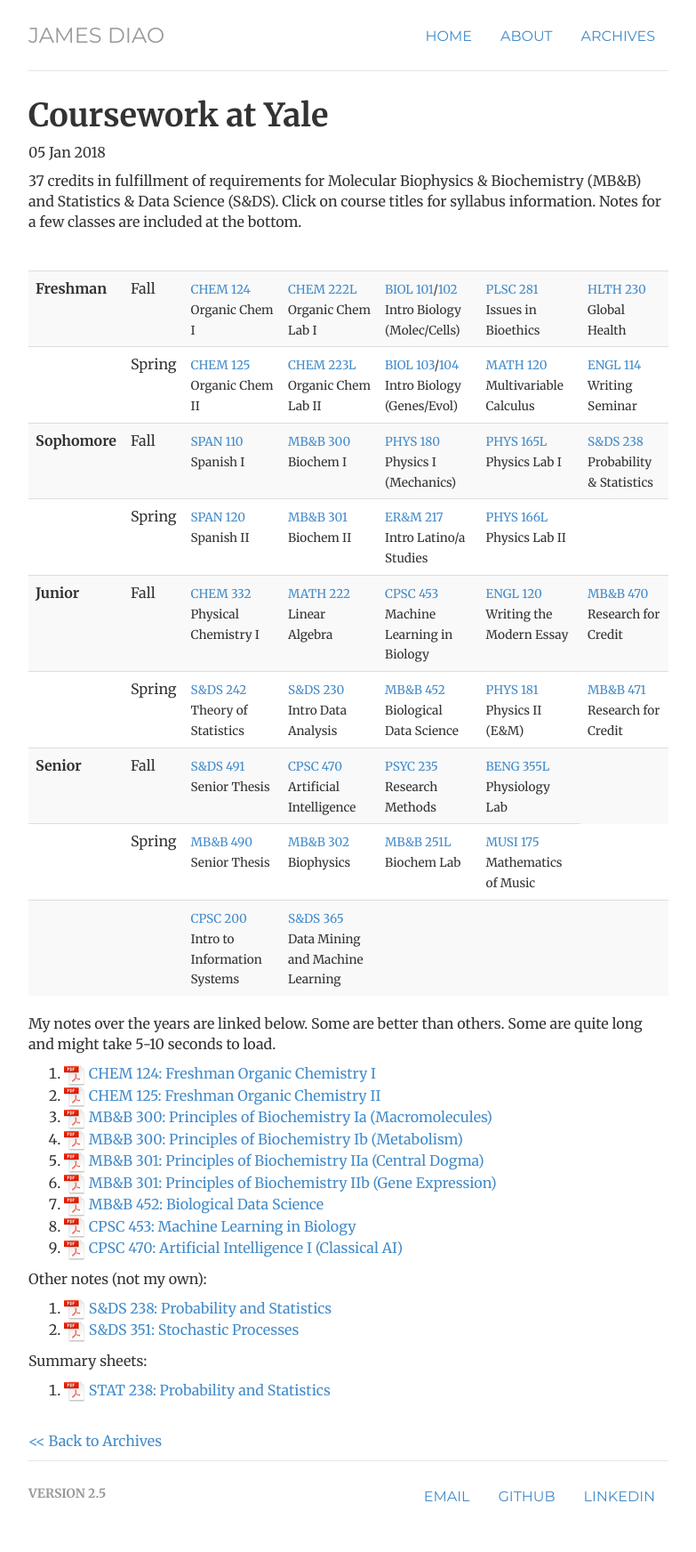
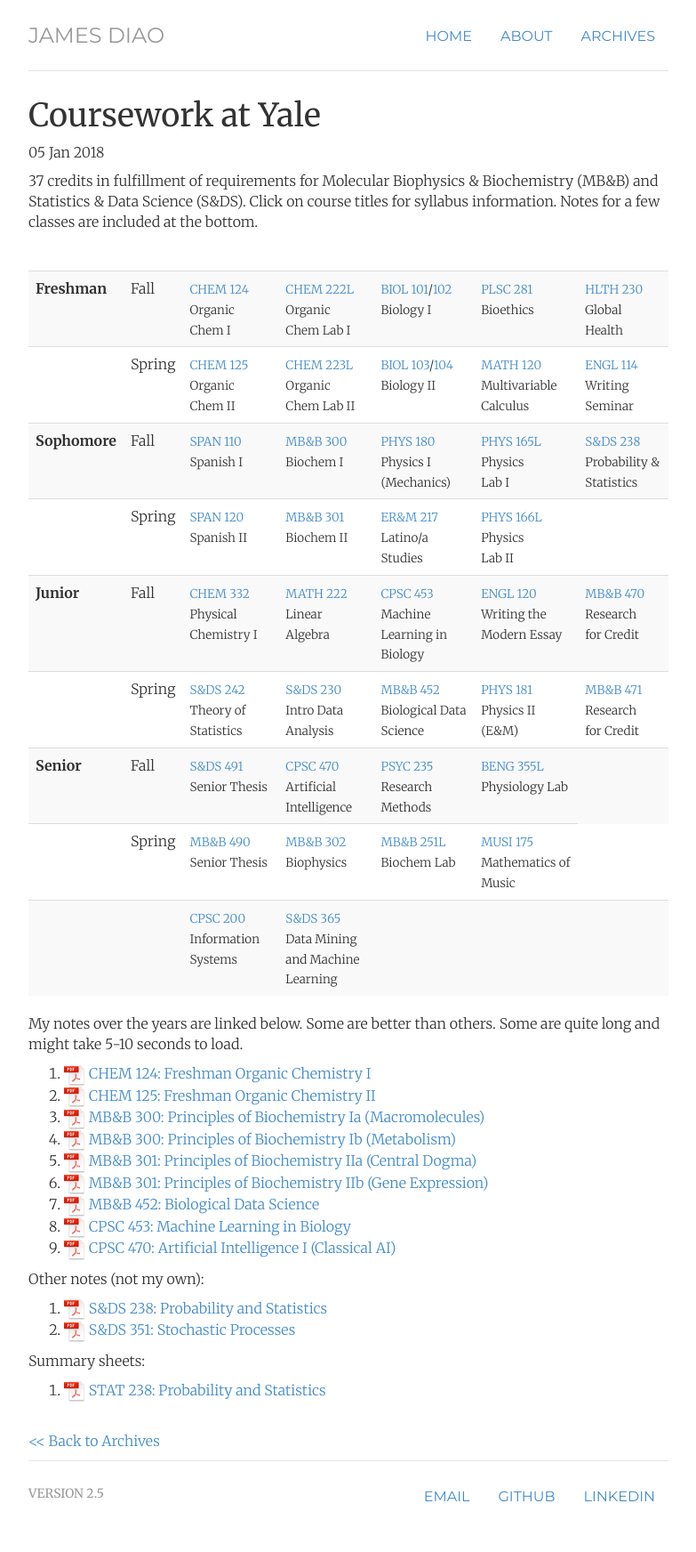
Before and after one commit to WENWENYU/jamesdiao.github.io, a Jekyll site: the page built from _posts/2018-01-05-yale-courses.md, in a window 1280 px wide. Shown: the whole page at 89% size, without its empty margins (248-1031 px from the left). Built offline with Jekyll 4.4.1, drawn with Linux system fonts in a browser that asks for light colours.

Commit message:
Changed font, fixed lightbulb image, fixed Susan's name double parentheses

```diff
--- a/_posts/2018-01-05-yale-courses.md
+++ b/_posts/2018-01-05-yale-courses.md
@@ -13,18 +13,18 @@
 <tr class="odd">
 <td align="left"><b>Freshman</b></td>
 <td align="left">Fall</td>
-<td align="left"><small><a href="/PDF/Syllabi/CHEM124.pdf">CHEM 124</a> Organic Chem I</small></td>
-<td align="left"><small><a href="/PDF/Syllabi/CHEM222L.pdf">CHEM 222L</a> Organic Chem Lab I</small></td>
-<td align="left"><small><a href="/PDF/Syllabi/BIOL101.pdf">BIOL 101</a>/<a href="/PDF/Syllabi/BIOL102.pdf">102</a> Intro Biology (Molec/Cells)</small></td>
-<td align="left"><small><a href="/PDF/Syllabi/PLSC281.pdf">PLSC 281</a> Issues in Bioethics</small></td>
+<td align="left"><small><a href="/PDF/Syllabi/CHEM124.pdf">CHEM 124</a> Organic <br>Chem I</small></td>
+<td align="left"><small><a href="/PDF/Syllabi/CHEM222L.pdf">CHEM 222L</a> Organic <br>Chem Lab I</small></td>
+<td align="left"><small><a href="/PDF/Syllabi/BIOL101.pdf">BIOL 101</a>/<a href="/PDF/Syllabi/BIOL102.pdf">102</a> Biology I</small></td>
+<td align="left"><small><a href="/PDF/Syllabi/PLSC281.pdf">PLSC 281</a> Bioethics</small></td>
 <td align="left"><small><a href="/PDF/Syllabi/HLTH230.pdf">HLTH 230</a> Global Health</small></td>
 </tr>
 <tr class="even">
 <td align="left"></td>
 <td align="left">Spring</td>
-<td align="left"><small><a href="/PDF/Syllabi/CHEM125.pdf">CHEM 125</a> Organic Chem II</small></td>
-<td align="left"><small><a href="/PDF/Syllabi/CHEM223L.pdf">CHEM 223L</a> Organic Chem Lab II</small></td>
-<td align="left"><small><a href="/PDF/Syllabi/BIOL103.pdf">BIOL 103</a>/<a href="/PDF/Syllabi/BIOL104.pdf">104</a> Intro Biology (Genes/Evol)</small></td>
+<td align="left"><small><a href="/PDF/Syllabi/CHEM125.pdf">CHEM 125</a> Organic <br>Chem II</small></td>
+<td align="left"><small><a href="/PDF/Syllabi/CHEM223L.pdf">CHEM 223L</a> Organic <br>Chem Lab II</small></td>
+<td align="left"><small><a href="/PDF/Syllabi/BIOL103.pdf">BIOL 103</a>/<a href="/PDF/Syllabi/BIOL104.pdf">104</a> Biology II</small></td>
 <td align="left"><small><a href="/PDF/Syllabi/MATH120.pdf">MATH 120</a> Multivariable Calculus</small></td>
 <td align="left"><small><a href="/PDF/Syllabi/ENGL114.pdf">ENGL 114</a> Writing Seminar</small></td>
 </tr>
@@ -34,7 +34,7 @@
 <td align="left"><small><a href="/PDF/Syllabi/SPAN110.pdf">SPAN 110</a> Spanish I</small></td>
 <td align="left"><small><a href="/PDF/Syllabi/MBB300.pdf">MB&amp;B 300</a> Biochem I</small></td>
 <td align="left"><small><a href="/PDF/Syllabi/PHYS180.pdf">PHYS 180</a> Physics I (Mechanics)</small></td>
-<td align="left"><small><a href="/PDF/Syllabi/PHYS165L.pdf">PHYS 165L</a> Physics Lab I</small></td>
+<td align="left"><small><a href="/PDF/Syllabi/PHYS165L.pdf">PHYS 165L</a> Physics <br>Lab I</small></td>
 <td align="left"><small><a href="/PDF/Syllabi/SDS238.pdf">S&amp;DS 238</a> Probability &amp; Statistics</small></td>
 </tr>
 <tr class="even">
@@ -42,8 +42,8 @@
 <td align="left">Spring</td>
 <td align="left"><small><a href="/PDF/Syllabi/SPAN120.pdf">SPAN 120</a> Spanish II</small></td>
 <td align="left"><small><a href="/PDF/Syllabi/MBB301.pdf">MB&amp;B 301</a> Biochem II</small></td>
-<td align="left"><small><a href="/PDF/Syllabi/ERM217.pdf">ER&amp;M 217</a> Intro Latino/a Studies</small></td>
-<td align="left"><small><a href="/PDF/Syllabi/PHYS166L.pdf">PHYS 166L</a> Physics Lab II</small></td>
+<td align="left"><small><a href="/PDF/Syllabi/ERM217.pdf">ER&amp;M 217</a> Latino/a Studies</small></td>
+<td align="left"><small><a href="/PDF/Syllabi/PHYS166L.pdf">PHYS 166L</a> Physics <br>Lab II</small></td>
 <td align="left"><small></small></td>
 </tr>
 <tr class="odd">
@@ -53,16 +53,16 @@
 <td align="left"><small><a href="/PDF/Syllabi/MATH222.pdf">MATH 222</a> Linear Algebra</small></td>
 <td align="left"><small><a href="/PDF/Syllabi/CPSC453.pdf">CPSC 453</a> Machine Learning in Biology</small></td>
 <td align="left"><small><a href="/PDF/Syllabi/ENGL120.pdf">ENGL 120</a> Writing the Modern Essay</small></td>
-<td align="left"><small><a href="/PDF/Syllabi/MBB470.pdf">MB&amp;B 470</a> Research for Credit</small></td>
+<td align="left"><small><a href="/PDF/Syllabi/MBB470.pdf">MB&amp;B 470</a> Research <br>for Credit</small></td>
 </tr>
 <tr class="even">
 <td align="left"></td>
 <td align="left">Spring</td>
 <td align="left"><small><a href="/PDF/Syllabi/SDS242.pdf">S&amp;DS 242</a> Theory of Statistics</small></td>
-<td align="left"><small><a href="/PDF/Syllabi/SDS230.pdf">S&amp;DS 230</a> Intro Data Analysis</small></td>
+<td align="left"><small><a href="/PDF/Syllabi/SDS230.pdf">S&amp;DS 230</a> <br>Intro Data Analysis</small></td>
 <td align="left"><small><a href="/PDF/Syllabi/MBB452.pdf">MB&amp;B 452</a> Biological Data Science</small></td>
 <td align="left"><small><a href="/PDF/Syllabi/PHYS181.pdf">PHYS 181</a> Physics II (E&M)</small></td>
-<td align="left"><small><a href="/PDF/Syllabi/MBB470.pdf">MB&amp;B 471</a> Research for Credit</small></td>
+<td align="left"><small><a href="/PDF/Syllabi/MBB470.pdf">MB&amp;B 471</a> Research <br>for Credit</small></td>
 </tr>
 <tr class="odd">
 <td align="left"><b>Senior</b></td>
@@ -84,8 +84,8 @@
 <tr class="even">
 <td align="left"></td>
 <td align="left"></td>
-<td align="left"><small><a href="/PDF/Syllabi/CPSC200.html">CPSC 200</a> Intro to Information Systems</small></td>
-<td align="left"><small><a href="/PDF/Syllabi/SDS365.pdf">S&amp;DS 365</a> Data Mining and Machine Learning</small></td>
+<td align="left"><small><a href="/PDF/Syllabi/CPSC200.html">CPSC 200</a> Information Systems</small></td>
+<td align="left"><small><a href="/PDF/Syllabi/SDS365.pdf">S&amp;DS 365</a> <br>Data Mining and Machine Learning</small></td>
 <td align="left"><small></small></td>
 <td align="left"><small></small></td>
 <td align="left"><small></small></td>
--- a/css/style.css
+++ b/css/style.css
@@ -1,9 +1,9 @@
 @import url(http://fonts.googleapis.com/css?family=Merriweather:300,300italic,400,400italic,700,700italic);
 @import url(http://fonts.googleapis.com/css?family=Montserrat);
 
-body { padding-top: 20px; padding-bottom: 40px; font-family: 'Merriweather', Georgia, Times; font-size: 16px; }
+body { padding-top: 20px; padding-bottom: 40px; font-family: 'Merriweather', Georgia, Times; font-size: 16px; font-weight: 300}
 
-h1, h2, h3, h4, h5, h6, .h1, .h2, .h3, .h4, .h5, .h6 { font-family: 'Merriweather', Georgia, Times; font-weight: 700;}
+h1, h2, h3, h4, h5, h6, .h1, .h2, .h3, .h4, .h5, .h6 { font-family: 'Merriweather', Georgia, Times; font-weight: 500;}
 
 blockquote p { font-size: 16px; line-height: 1.6em; }
 
```
Also changed, not shown: _posts/2017-08-22-logic-puzzles.md (+2 -5 lines), _posts/2017-09-05-ypu-bobby-jindal.md (+1 -0 lines), _posts/2018-01-04-Intro-to-R.md (+1 -1 lines), unused/2018-01-12-ml-biology.md (added, +43 -0 lines), img/prisoners-lightbulb.png (renamed from img/prisoner-lightbulb.png).
